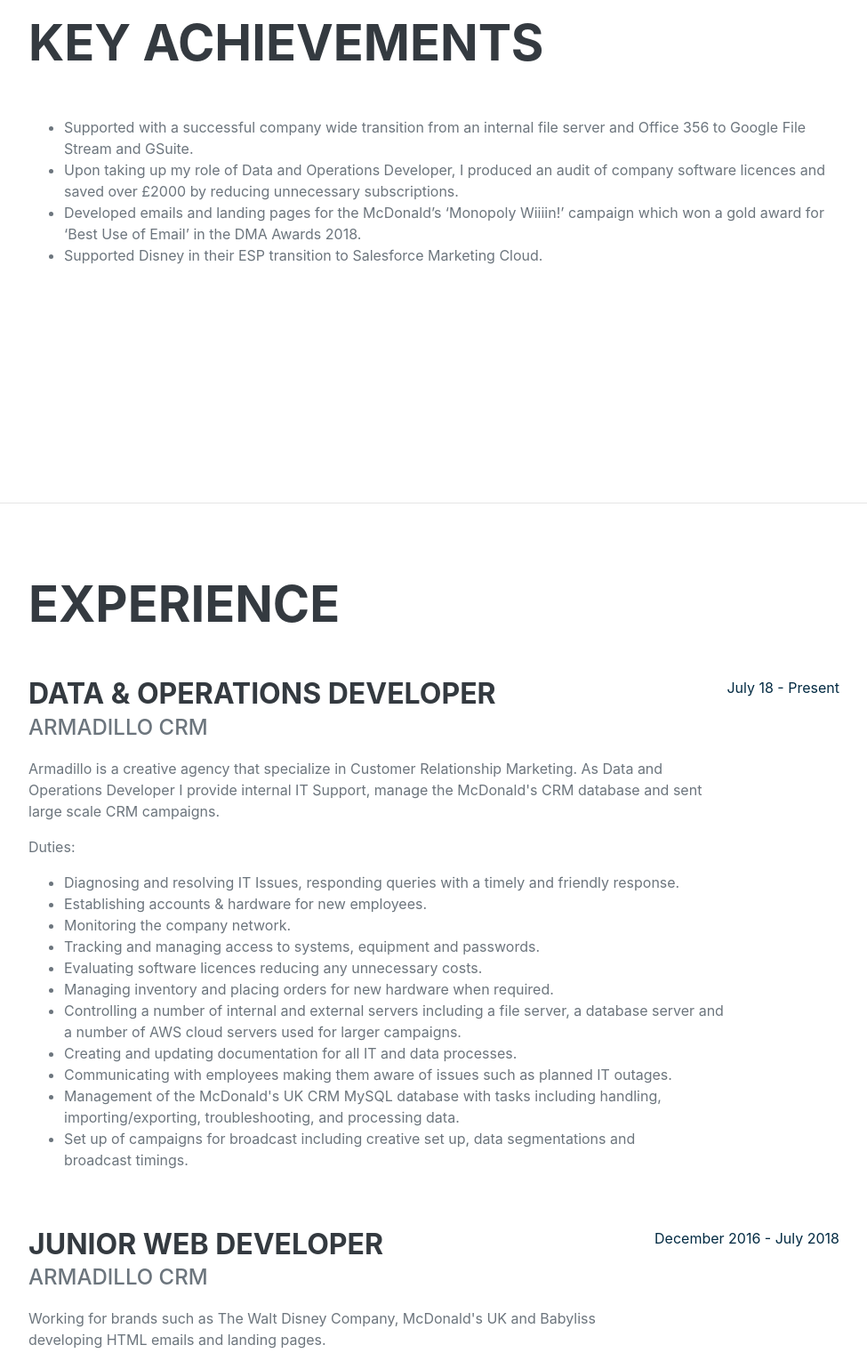
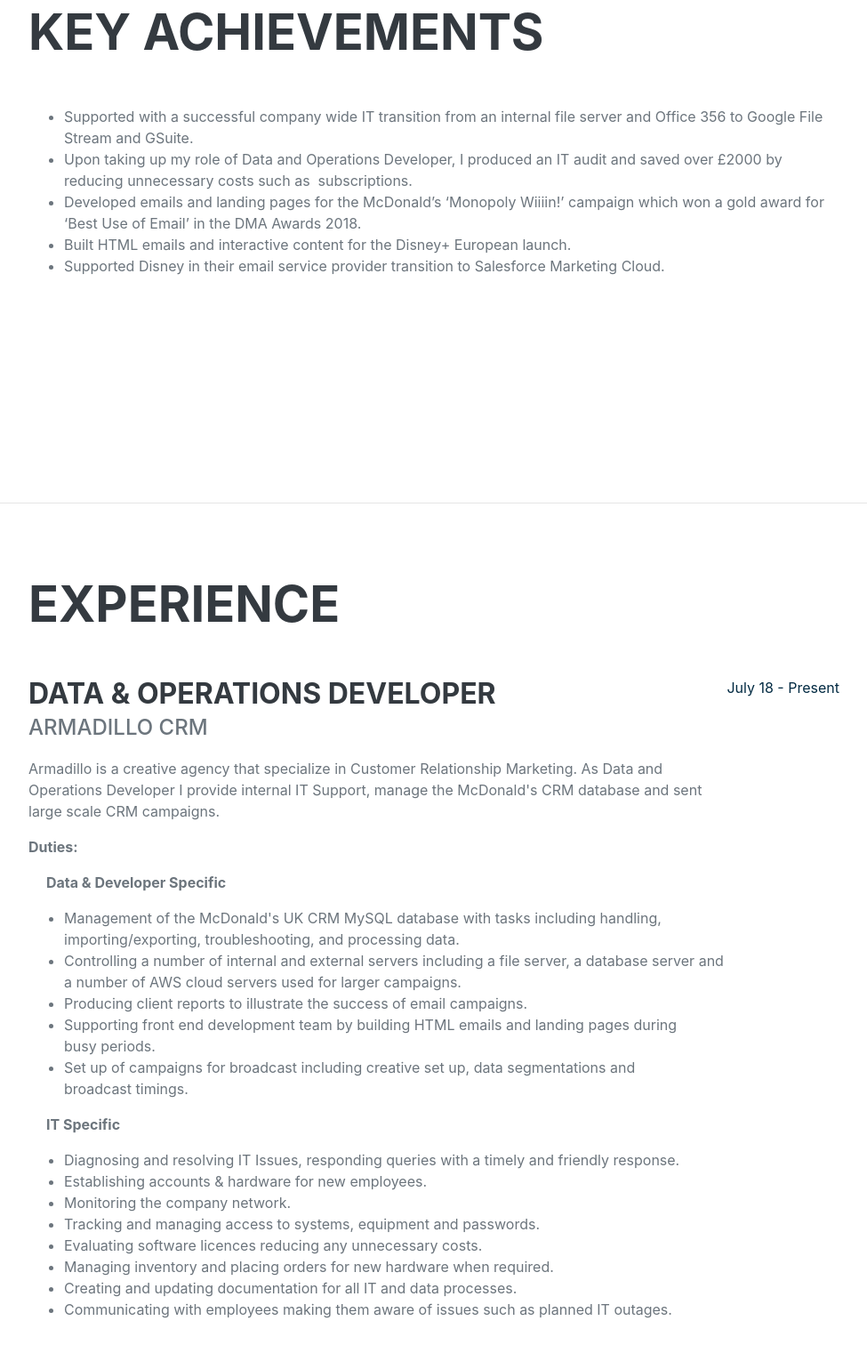
Before and after one commit to rebstewart/portfolio, a plain HTML site: page index.html in a window 1280 px wide. Shown: the part 1035-2556 px from the top of the page at 89% size, without its empty margins (288-1263 px from the left). Drawn offline with nearby package versions, Linux system fonts and the light colour scheme; a web font is replaced by a local one.

Commit message:
Added key words to Achievements and split out experience

```diff
--- a/index.html
+++ b/index.html
@@ -71,10 +71,11 @@
 
                     <h2 class="mb-5">Key Achievements</h2>
                     <ul>
-                        <li>Supported with a successful company wide transition from an internal file server and Office 356 to Google File Stream and&nbsp;GSuite.</li>
-                        <li>Upon taking up my role of Data and Operations Developer, I produced an audit of company software licences and saved over £2000 by reducing unnecessary&nbsp;subscriptions. </li>
+                        <li>Supported with a successful company wide IT transition from an internal file server and Office 356 to Google File Stream and&nbsp;GSuite.</li>
+                        <li>Upon taking up my role of Data and Operations Developer, I produced an IT audit and saved over £2000 by reducing unnecessary costs such as &nbsp;subscriptions. </li>
                         <li>Developed emails and landing pages for the McDonald’s ‘Monopoly Wiiiin!’ campaign which won a gold award for ‘Best Use of Email’ in the DMA Awards&nbsp;2018. </li>
-                        <li>Supported Disney in their ESP transition to Salesforce Marketing&nbsp;Cloud.</li>
+                        <li>Built HTML emails and interactive content for the Disney+ European&nbsp;launch. </li>
+                        <li>Supported Disney in their email service provider transition to Salesforce Marketing&nbsp;Cloud.</li>
                     </ul>
                 </div>
             </section>
@@ -89,6 +90,16 @@
                             <div class="subheading mb-3">Armadillo CRM</div>
                             <p>Armadillo is a creative agency that specialize in Customer Relationship Marketing. As Data and Operations Developer I provide internal IT Support, manage the McDonald's CRM database and sent large scale CRM&nbsp;campaigns.</p>
                             <p class="duties">Duties:</p>
+                            <p class="experienceSubhead">Data & Developer Specific</p>
+
+                            <ul>
+                                <li>Management of the McDonald's UK CRM MySQL database with tasks including handling, importing/exporting, troubleshooting, and processing&nbsp;data.</li>
+                                 <li>Controlling a number of internal and external servers including a file server, a database server and a number of AWS cloud servers used for larger&nbsp;campaigns.</li>
+                                 <li>Producing client reports to illustrate the success of email&nbsp;campaigns.</li>
+                                 <li>Supporting front end development team by building HTML emails and landing pages during busy&nbsp;periods.</li>
+                                 <li>Set up of campaigns for broadcast including creative set up, data segmentations and broadcast&nbsp;timings.</li>
+                            </ul>
+                             <p class="experienceSubhead">IT Specific</p>
                             <ul>
                                 <li>Diagnosing and resolving IT Issues, responding queries with a timely and friendly&nbsp;response.</li>
                                 <li>Establishing accounts & hardware for new&nbsp;employees.</li>
@@ -96,11 +107,8 @@
                                 <li>Tracking and managing access to systems, equipment and&nbsp;passwords.</li>
                                 <li>Evaluating software licences reducing any unnecessary&nbsp;costs.</li>
                                 <li>Managing inventory and placing orders for new hardware when&nbsp;required.</li>
-                                <li>Controlling a number of internal and external servers including a file server, a database server and a number of AWS cloud servers used for larger&nbsp;campaigns.</li>
                                 <li>Creating and updating documentation for all IT and data&nbsp;processes.</li>
                                 <li>Communicating with employees making them aware of issues such as planned IT&nbsp;outages.</li>
-                                <li>Management of the McDonald's UK CRM MySQL database with tasks including handling, importing/exporting, troubleshooting, and processing&nbsp;data.</li>
-                                <li>Set up of campaigns for broadcast including creative set up, data segmentations and broadcast&nbsp;timings.</li>
                             </ul>
                         </div>
                         <div class="flex-shrink-0"><span class="text-primary">July 18 - Present</span></div>
```
Also changed, not shown: css/styles.css, 1 other file.
